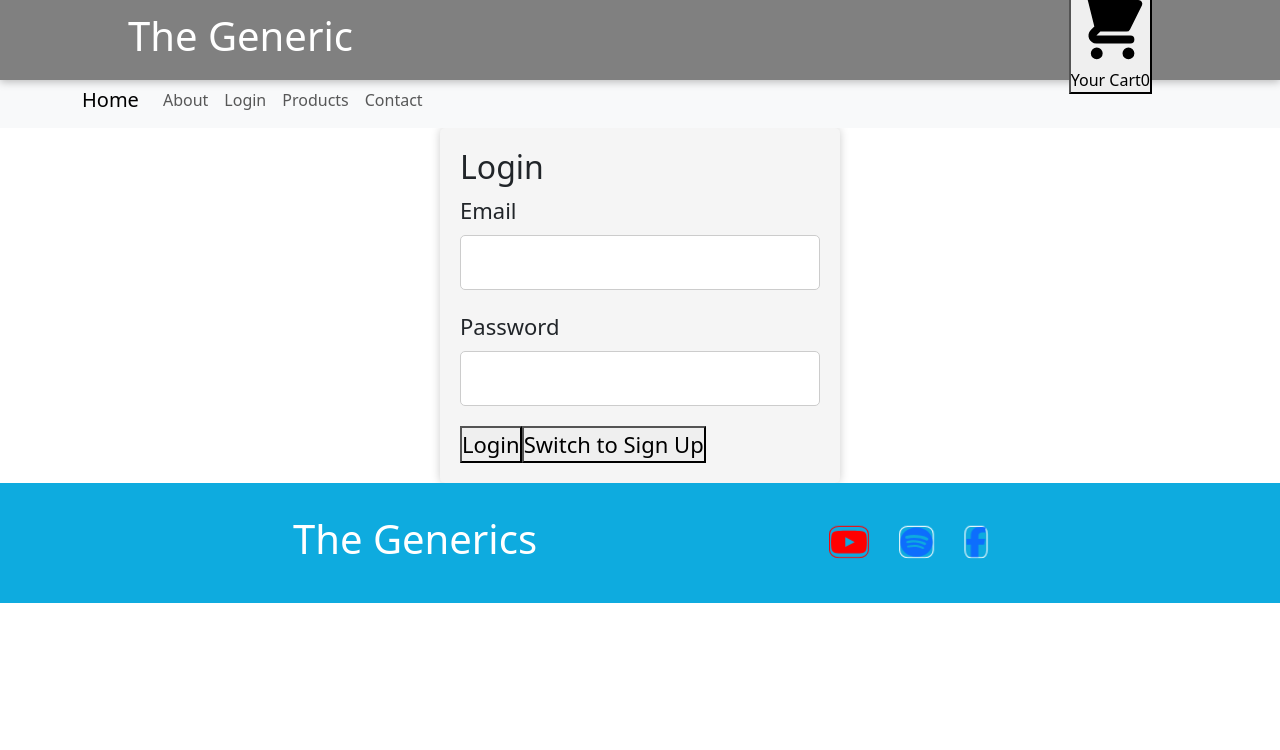
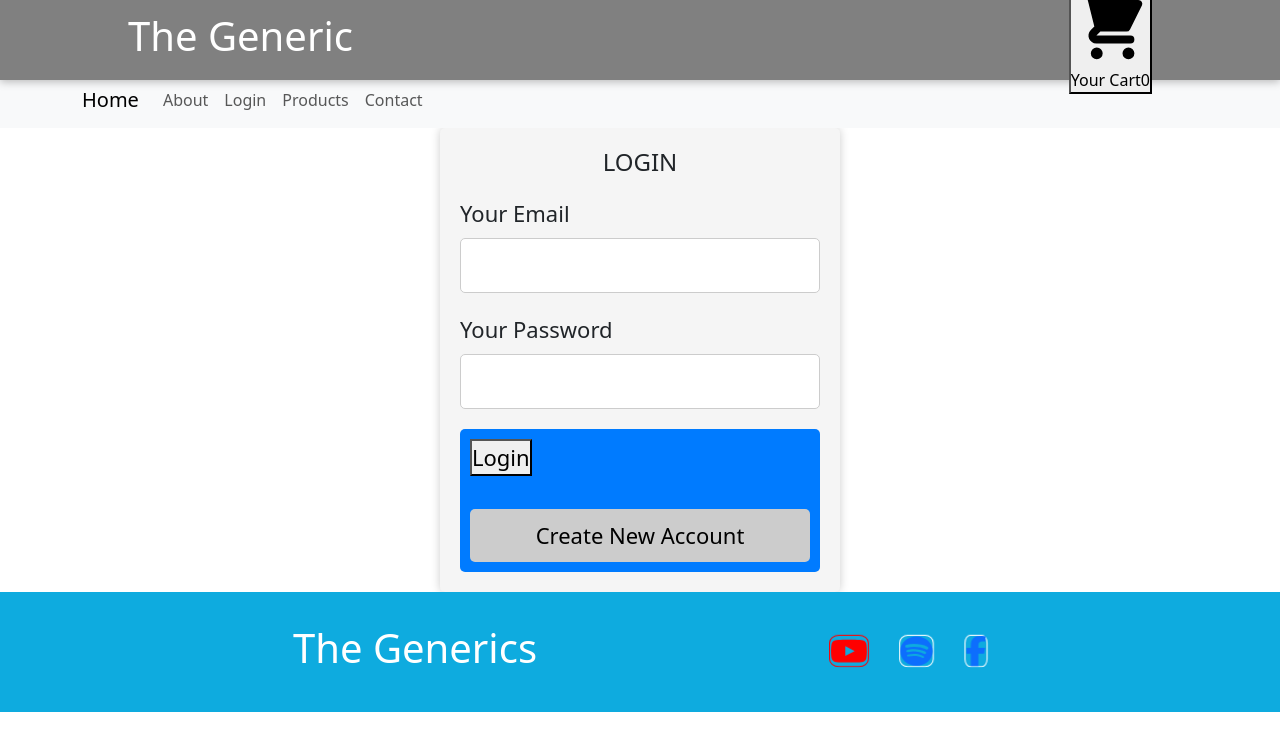
Before and after one commit to bubun123-git/ecommerce1, a React (Create React App) app: page /Login in a window 1280 px wide. Shown: the top 750 px of the page. Built offline with nearby package versions, Linux system fonts and the light colour scheme.

Commit message:
worked on login

```diff
--- a/src/Components/MainNavigation/MainNavigation.js
+++ b/src/Components/MainNavigation/MainNavigation.js
@@ -26,7 +26,7 @@ function MainNavigation() {
                             <Link className="nav-link" to="/Login">Login</Link>
                         </li>
                         <li className="nav-item">
-                            {/* Update the 'to' attribute to "/products" */}
+
                             <Link className="nav-link" to="/products">Products</Link>
                         </li>
                         <li className="nav-item">
--- a/src/Pages/Login/AuthForm.js
+++ b/src/Pages/Login/AuthForm.js
@@ -1,5 +1,5 @@
 import React, { useRef, useState } from "react";
-import classes from '../Login/AuthForm.css'
+import  '../Login/AuthForm.css'
 
 const AuthForm = () => {
     const [isLogin, setIsLogin] = useState(true);
@@ -50,20 +50,21 @@ const AuthForm = () => {
 
     return (
         <section className="auth-form">
-            <h2>{isLogin ? 'Login' : 'Sign Up'}</h2>
+            <h1>{isLogin ? 'LOGIN' : "Sign Up"}</h1>
             <form onSubmit={submitHandler}>
                 <div>
-                    <label className={classes.control} htmlFor="email">Email</label>
-                    <input type="email" id="email" ref={emailInputRef} required />
+                    <label htmlFor="email">Your Email</label>
+                    <input type='email' id="email" required ref={emailInputRef} />
                 </div>
                 <div>
-                    <label className={classes.actions} htmlFor="password">Password</label>
-                    <input type="password" id="password" ref={passwordInputRef} required />
+                    <label htmlFor="password">Your Password</label>
+                    <input type='password' id="password" required ref={passwordInputRef} />
                 </div>
-                <div className={classes.actions}>
-                    <button type="submit">{isLogin ? 'Login' : 'Sign Up'}</button>
-                    <button type="button" className={classes.toggle} onClick={switchModeHandler}>
-                        Switch to {isLogin ? 'Sign Up' : 'Login'}
+                <div className="auth-button">
+
+                <button >{isLogin ? 'Login' : "Create Account"}</button><br /><br />
+                    <button type="button" onClick={switchModeHandler} className="toggle-button">
+                        {isLogin ? 'Create New Account' : 'Login with Existing Account'}
                     </button>
                 </div>
             </form>
```
